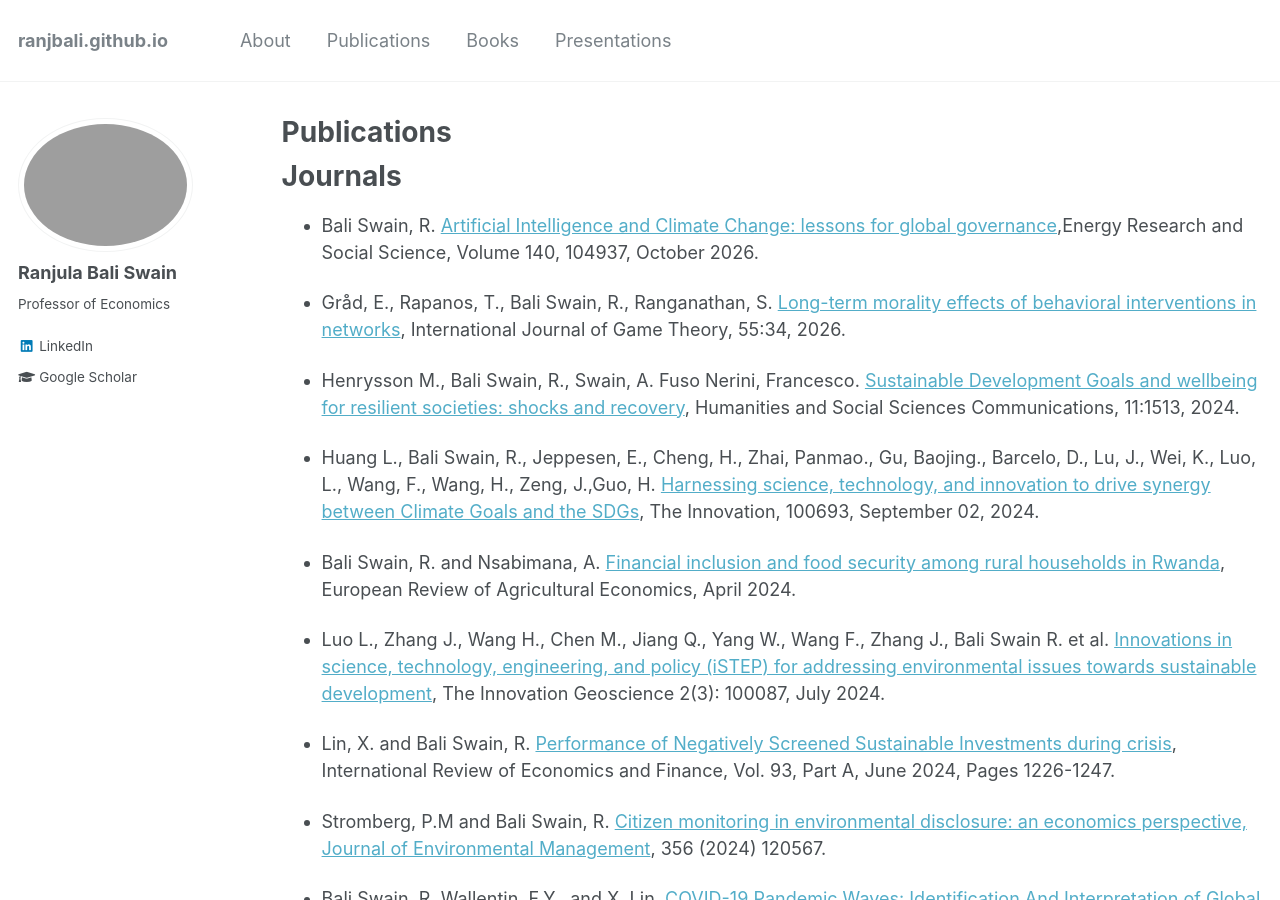
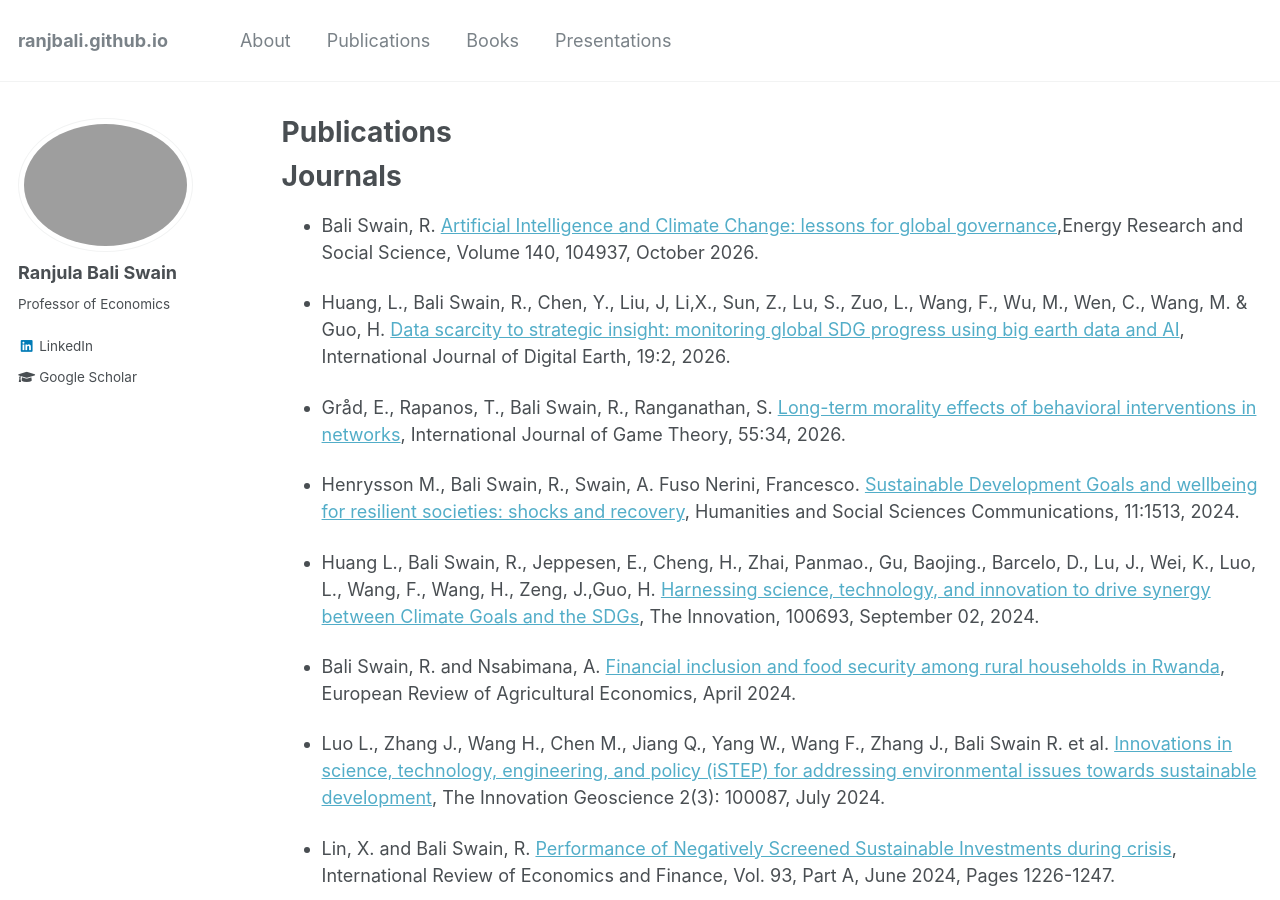
Before and after one commit to ranjbali/ranjbali.github.io, a Jekyll site: the page built from _pages/publications.md, in a window 1280 px wide and 900 px high. Built offline with Jekyll 4.4.1, drawn with Linux system fonts in a browser that asks for light colours.

Commit message:
Add new publication entry to publications.md

```diff
--- a/_pages/publications.md
+++ b/_pages/publications.md
@@ -11,6 +11,8 @@ author_profile: true
 Journals
 ======
 * Bali Swain, R. [Artificial Intelligence and Climate Change: lessons for global governance](https://doi.org/10.1016/j.erss.2026.104937),Energy Research and Social Science, Volume 140, 104937, October 2026.
+
+* Huang, L., Bali Swain, R., Chen, Y., Liu, J, Li,X., Sun, Z., Lu, S., Zuo, L., Wang, F., Wu, M., Wen, C., Wang, M. & Guo, H. [Data scarcity to strategic insight: monitoring global SDG progress using big earth data and AI](https://doi.org/10.1080/17538947.2026.2738295), International Journal of Digital Earth, 19:2, 2026.
 
 * Gråd, E., Rapanos, T., Bali Swain, R., Ranganathan, S. [Long-term morality effects of behavioral interventions in networks](https://doi.org/10.1007/s00182-026-01005-0), International Journal of Game Theory, 55:34, 2026.
 
```
